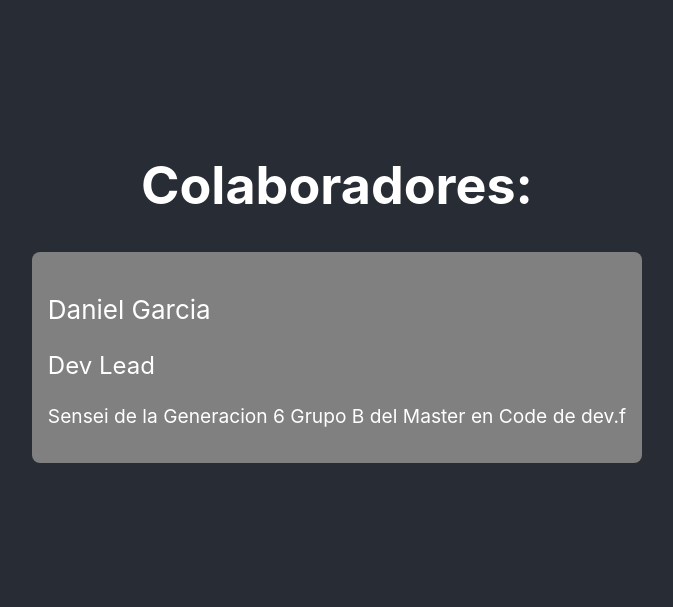
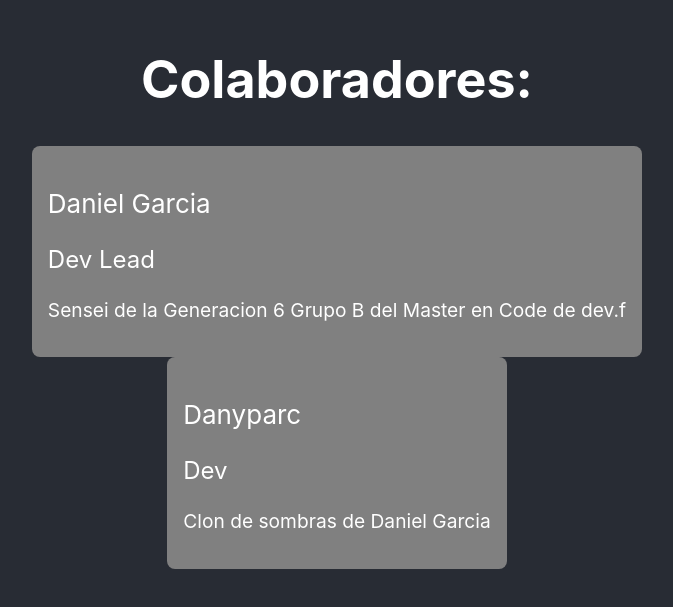
Before and after one commit to danyparc/proyecto-series, a React (Create React App) app: page / in a window 1280 px wide. Shown: the part 109-716 px from the top of the page, without its empty margins (303-976 px from the left). Built offline with nearby package versions, Linux system fonts and the light colour scheme.

Commit message:
agregue a mi clon de sombras

```diff
--- a/src/colaboradores.js
+++ b/src/colaboradores.js
@@ -3,5 +3,10 @@ export const colaboradores = [
     name: 'Daniel Garcia',
     title: 'Dev Lead',
     bio: 'Sensei de la Generacion 6 Grupo B del Master en Code de dev.f'
+  },
+  {
+    name: 'Danyparc',
+    title: 'Dev',
+    bio: 'Clon de sombras de Daniel Garcia'
   }
 ]
```
